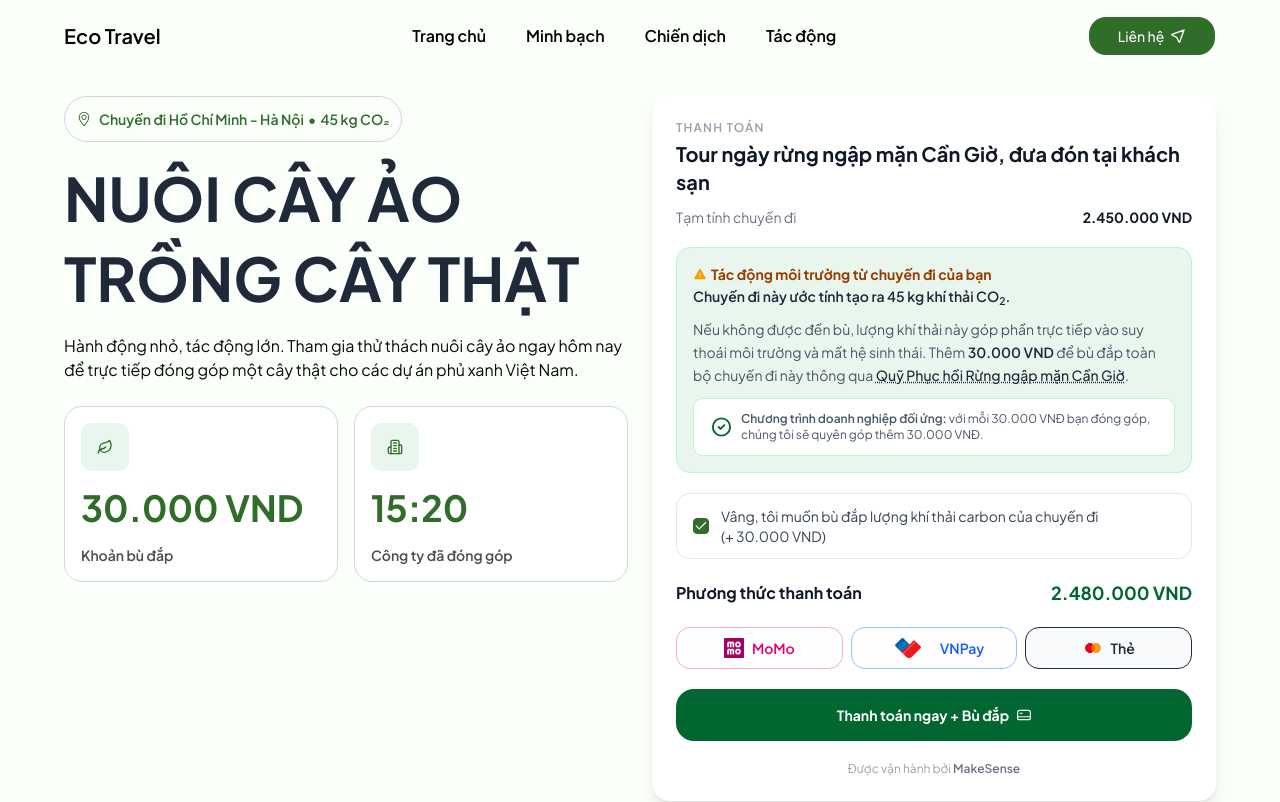
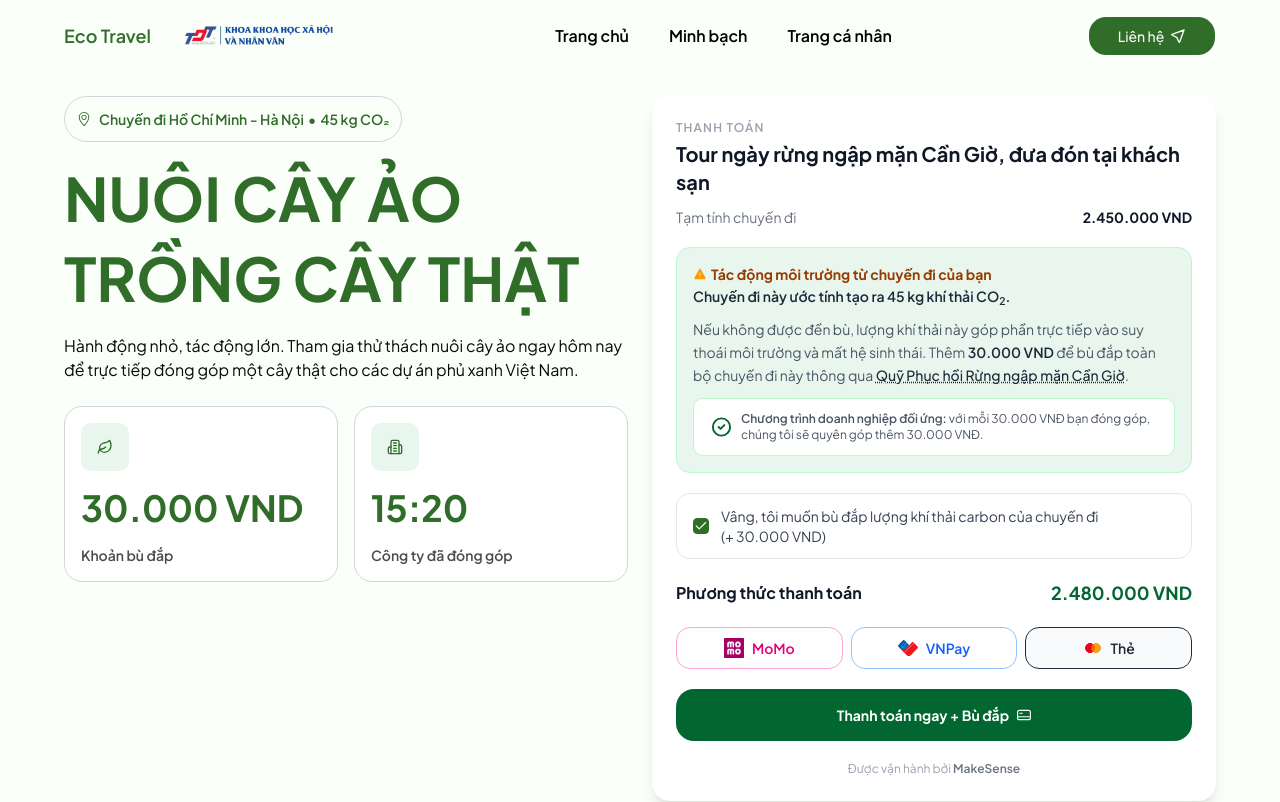
Before and after one commit to NToan324/eco-travel-web, a Next.js app: page / in a window 1280 px wide. Shown: the top 802 px of the page. Built offline with nearby package versions, Linux system fonts and the light colour scheme.

Commit message:
[ADD]: logo

```diff
--- a/components/Header.tsx
+++ b/components/Header.tsx
@@ -5,12 +5,12 @@ import Link from "next/link";
 import { Button } from "./ui/button";
 import { TbLocation } from "react-icons/tb";
 import { HiMenu, HiX } from "react-icons/hi";
+import Image from "next/image";
 
 const navLinks = [
   { href: "/", label: "Trang chủ" },
   { href: "/transparency", label: "Minh bạch" },
-  { href: "/campaign", label: "Chiến dịch" },
-  { href: "/impact", label: "Tác động" },
+  { href: "/me", label: "Trang cá nhân" },
 ];
 
 export default function Header() {
@@ -19,12 +19,26 @@ export default function Header() {
   return (
     <header className="w-full text-black py-4 px-4 sm:px-6 relative">
       <div className="max-w-6xl mx-auto flex items-center justify-between">
-        <h1 className="text-lg sm:text-xl font-semibold">Eco Travel</h1>
+        <div className="flex items-center gap-2">
+          <h1 className="text-sm sm:text-lg text-primary font-semibold">
+            Eco Travel
+          </h1>
+          <Image
+            src="/logo.png"
+            alt="Eco Travel Logo"
+            width={200}
+            height={40}
+          />
+        </div>
 
         {/* Desktop nav */}
         <nav className="hidden lg:flex font-semibold items-center gap-10">
           {navLinks.map((link) => (
-            <Link key={link.href} href={link.href} className="hover:underline">
+            <Link
+              key={link.href}
+              href={link.href}
+              className="hover:text-primary transition-colors"
+            >
               {link.label}
             </Link>
           ))}
@@ -56,7 +70,7 @@ export default function Header() {
               <Link
                 key={link.href}
                 href={link.href}
-                className="hover:underline"
+                className="hover:text-primary transition-colors"
                 onClick={() => setOpen(false)}
               >
                 {link.label}
--- a/components/home/badge.tsx
+++ b/components/home/badge.tsx
@@ -20,10 +20,12 @@ const Badge = ({
         {icon}
       </div>
       {/* Money */}
-      <div className="font-bold text-2xl sm:text-3xl md:text-4xl">
+      <div className="font-bold text-[clamp(1rem,4vw,1.5rem)] sm:text-3xl md:text-4xl">
         {typeof value === "number" ? formatMoney(value) : value}
       </div>
-      <span className="text-sm text-black/70 font-semibold">{description}</span>
+      <span className="text-sm text-black/70 font-semibold whitespace-nowrap">
+        {description}
+      </span>
     </div>
   );
 };
--- a/components/home/heroSection.tsx
+++ b/components/home/heroSection.tsx
@@ -7,7 +7,7 @@ const HeroSection = () => {
     <div>
       <Banner />
       <div className="space-y-4">
-        <h1 className="text-[clamp(2rem,5vw,3.75rem)] font-bold text-gray-800 mt-4 uppercase leading-14 md:leading-20">
+        <h1 className="text-[clamp(2rem,5vw,3.75rem)] font-bold text-primary mt-4 uppercase leading-14 md:leading-20">
           Nuôi cây ảo Trồng cây thật
         </h1>
         <p>
--- a/components/home/payment/PaymentMethods.tsx
+++ b/components/home/payment/PaymentMethods.tsx
@@ -9,7 +9,7 @@ const paymentMethods = [
         alt="MoMo"
         width={20}
         height={20}
-        className="w-5 h-5 object-contain"
+        className="w-5 h-5 object-contain sm:scale-100 scale-75"
       />
     ),
     activeClass:
@@ -21,9 +21,9 @@ const paymentMethods = [
       <Image
         src="/vnpay.png"
         alt="VNPay"
-        width={48}
+        width={20}
         height={20}
-        className="w-12 h-5 object-contain"
+        className="h-5 object-contain sm:scale-100 scale-75"
       />
     ),
     activeClass:
@@ -37,7 +37,7 @@ const paymentMethods = [
         alt="Thẻ"
         width={20}
         height={20}
-        className="w-5 h-5 object-contain"
+        className="w-5 h-5 object-contain sm:scale-100 scale-75"
       />
     ),
     activeClass: "border-gray-800 text-gray-800 bg-gray-50 hover:bg-gray-100",
```
Also changed, not shown: public/logo.png (added).
